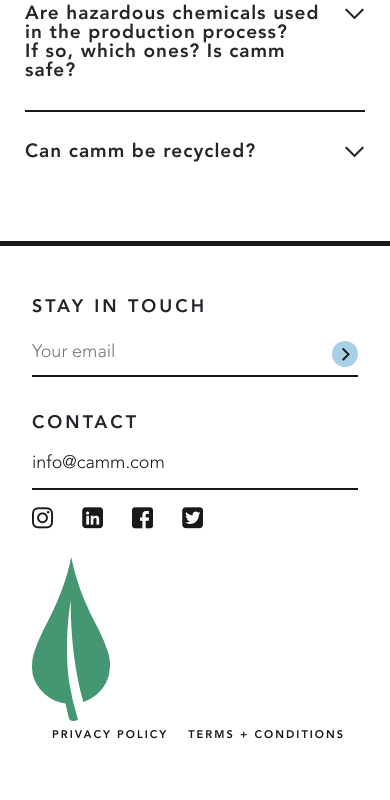
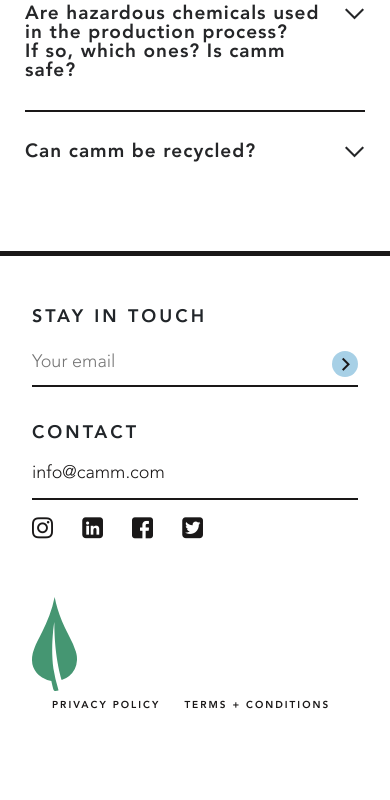
Before and after one commit to timseo/camm, a PHP site: page /faq.html in a window 390 px wide. Shown: the part 2163-2963 px from the top of the page. After the commit the page ends 2872 px from the top, so only its background shows below. Run offline with PHP 8.4, Linux system fonts and the light colour scheme; some web fonts are replaced.

Commit message:
styling footer

```diff
--- a/about.html
+++ b/about.html
@@ -16,8 +16,8 @@
     <header class="header">
       <nav class="navbar navbar-expand-lg navbar-light">
         <div class="container">
-          <a class="navbar-brand" href="#">
-            <img src="assets/image/logo.svg" alt="">
+          <a class="navbar-brand" href="index.html">
+            <img src="assets/image/logo.svg" alt="camm logo">
           </a>
           <button class="navbar-toggler" type="button" data-bs-toggle="collapse" data-bs-target="#navbarToggler" aria-controls="navbarToggler" aria-expanded="false" aria-label="Toggle navigation">
             <span class="customicon customicon-bars"></span>
--- a/applications.html
+++ b/applications.html
@@ -18,8 +18,8 @@
   <header class="header">
     <nav class="navbar navbar-expand-lg navbar-light">
       <div class="container">
-        <a class="navbar-brand" href="#">
-          <img src="assets/image/logo.svg" alt="">
+        <a class="navbar-brand" href="index.html">
+          <img src="assets/image/logo.svg" alt="camm logo">
         </a>
         <button class="navbar-toggler" type="button" data-bs-toggle="collapse" data-bs-target="#navbarToggler"
           aria-controls="navbarToggler" aria-expanded="false" aria-label="Toggle navigation">
--- a/assets/css/style.css
+++ b/assets/css/style.css
@@ -1085,6 +1085,7 @@
 .footer {
   padding: 70px 0 40px;
   border-top: 5px solid #1A1818;
+  margin-top: 10px;
 }
 .footer form h4 {
   font-size: 18px;
@@ -1178,7 +1179,8 @@
   .footer .footer-bottom img {
     position: static;
     margin-bottom: 0px;
-    margin-top: 20px;
+    margin-top: 50px;
+    width: 45px;
   }
   .footer .footer-bottom .social {
     width: 100%;
@@ -1188,7 +1190,14 @@
   }
   .footer .footer-bottom .nav a {
     margin-left: 20px;
-  }
+    font-size: 10px;
+  }
+  .footer-bottom ul.nav {
+    display: block;
+}
+.nav > li {
+	display: inline-block;
+}
 }
 .faq-section {
   padding: 80px 0;
--- a/faq.html
+++ b/faq.html
@@ -16,8 +16,8 @@
     <header class="header">
       <nav class="navbar navbar-expand-lg navbar-light">
         <div class="container">
-          <a class="navbar-brand" href="#">
-            <img src="assets/image/logo.svg" alt="">
+          <a class="navbar-brand" href="index.html">
+            <img src="assets/image/logo.svg" alt="camm logo">
           </a>
           <button class="navbar-toggler" type="button" data-bs-toggle="collapse" data-bs-target="#navbarToggler" aria-controls="navbarToggler" aria-expanded="false" aria-label="Toggle navigation">
             <span class="customicon customicon-bars"></span>
--- a/index.html
+++ b/index.html
@@ -16,8 +16,8 @@
     <header class="header">
       <nav class="navbar navbar-expand-lg navbar-light">
         <div class="container">
-          <a class="navbar-brand" href="#">
-            <img src="assets/image/logo.svg" alt="">
+          <a class="navbar-brand" href="index.html">
+            <img src="assets/image/logo.svg" alt="camm logo">
           </a>
           <button class="navbar-toggler" type="button" data-bs-toggle="collapse" data-bs-target="#navbarToggler" aria-controls="navbarToggler" aria-expanded="false" aria-label="Toggle navigation">
             <span class="customicon customicon-bars"></span>
--- a/team.html
+++ b/team.html
@@ -16,8 +16,8 @@
     <header class="header">
       <nav class="navbar navbar-expand-lg navbar-light">
         <div class="container">
-          <a class="navbar-brand" href="#">
-            <img src="assets/image/logo.svg" alt="">
+          <a class="navbar-brand" href="index.html">
+            <img src="assets/image/logo.svg" alt="camm logo">
           </a>
           <button class="navbar-toggler" type="button" data-bs-toggle="collapse" data-bs-target="#navbarToggler" aria-controls="navbarToggler" aria-expanded="false" aria-label="Toggle navigation">
             <span class="customicon customicon-bars"></span>
```
Also changed, not shown: jobs.html (+4 -4 lines).
